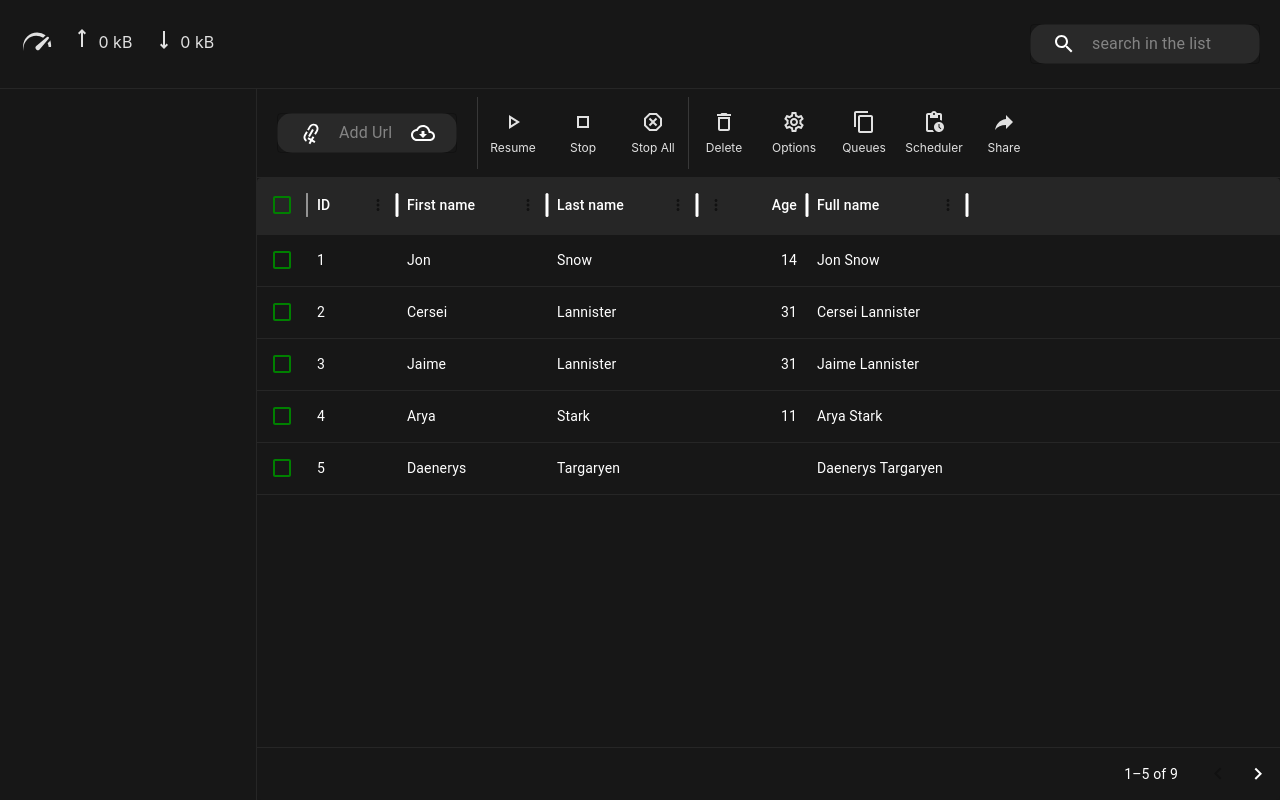
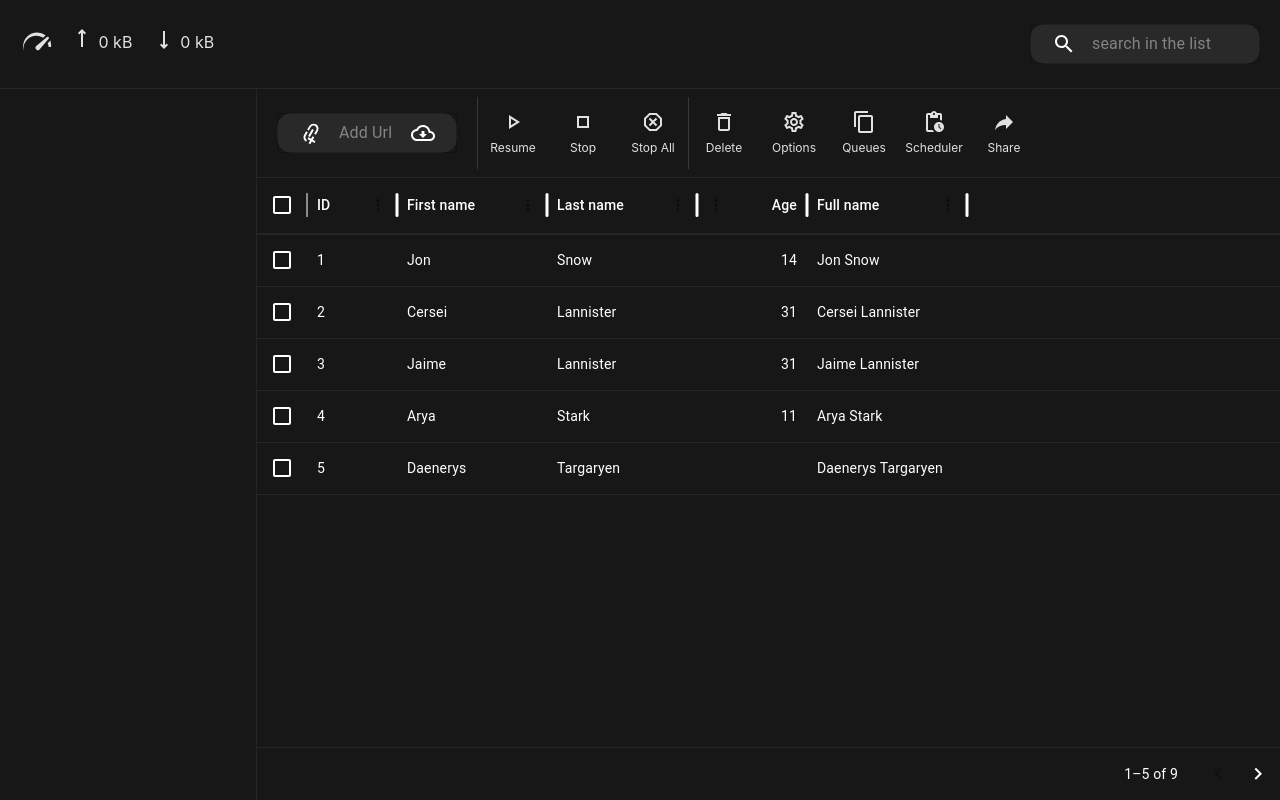
Before and after one commit to amiof/electron-project, a React (Vite) app in the folder react/: page / in a window 1280 px wide. Built offline with nearby package versions, Linux system fonts and the light colour scheme.

Commit message:
add datagrid to project

```diff
--- a/react/src/components/main/Main.tsx
+++ b/react/src/components/main/Main.tsx
@@ -66,10 +66,10 @@ const Main = () => {
                     },
                 }}
                 sx={{
-                    backgroundColor: "var(--color-neutral-900)",
+                    // backgroundColor: "var(--color-neutral-900)",
                     border: "none",
                     "& .MuiDataGrid-container--top [role=row]": {
-                        backgroundColor: "var(--color-neutral-800)",
+                        backgroundColor: "var(--color-neutral-900)",
                         color: "white",
                     },
                     "& .MuiDataGrid-cell": {
@@ -100,7 +100,7 @@ const Main = () => {
 
                     },
                     "& .MuiCheckbox-root ": {
-                        color: "green"
+                        color: "white"
                     }
                 }}
                 pageSizeOptions={[5]}
```
